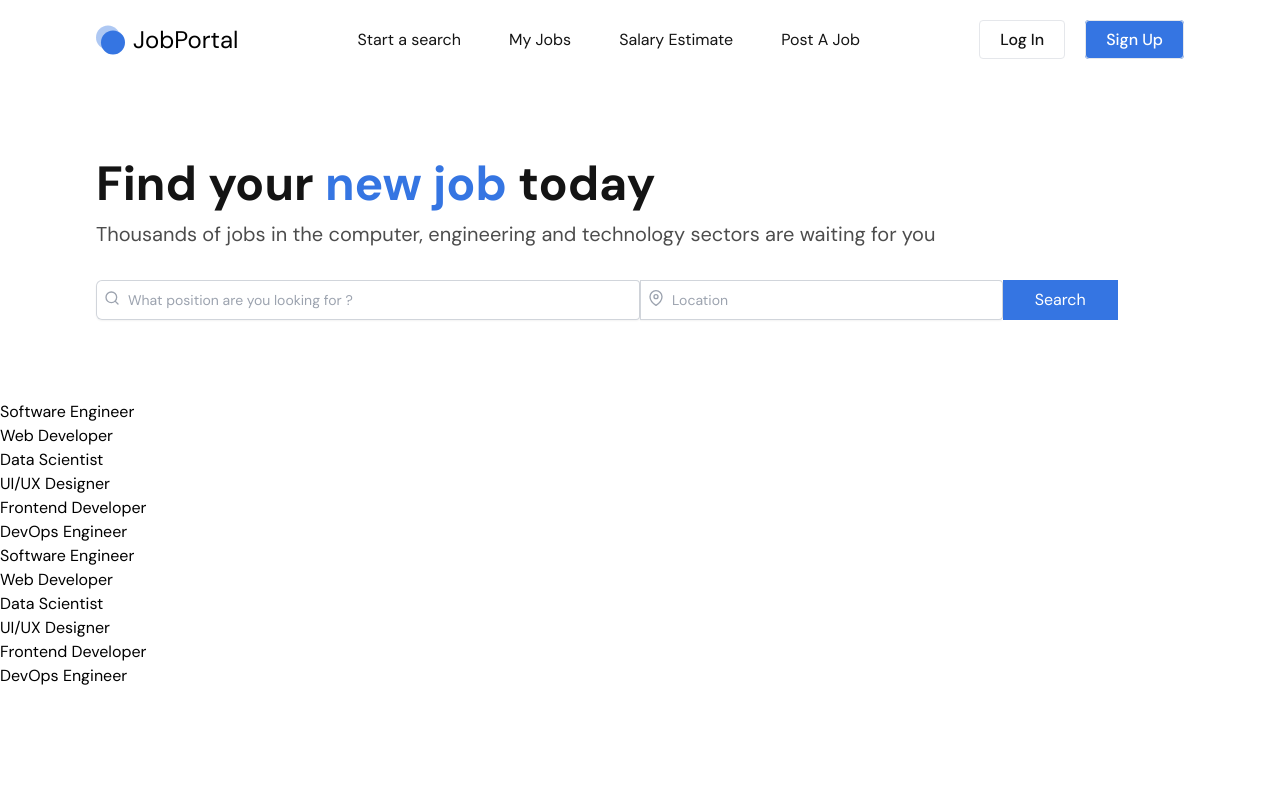
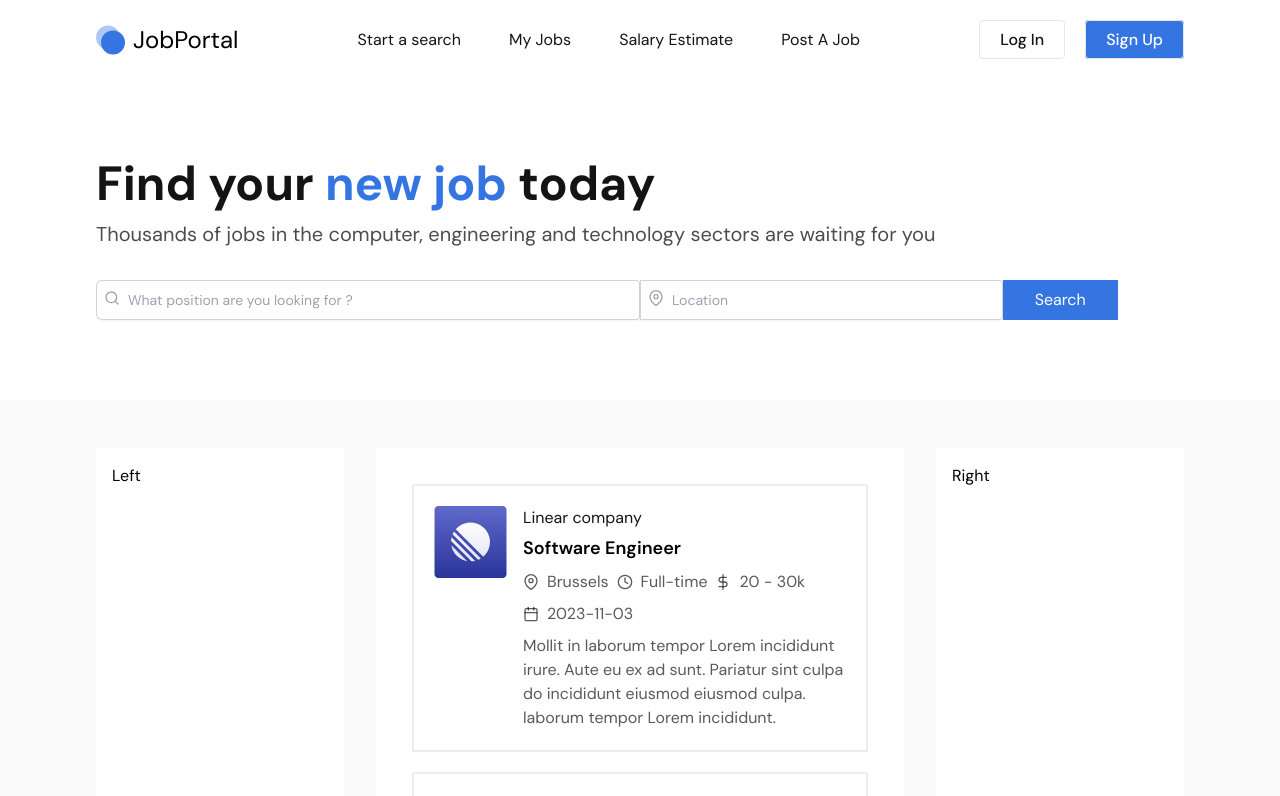
Before and after one commit to HasuHasmath/MERN-Job-Portal, a React (Vite) app: page / in a window 1280 px wide. Shown: the top 796 px of the page. Built offline with nearby package versions, Linux system fonts and the light colour scheme.

Commit message:
End of Main

```diff
--- a/src/App.css
+++ b/src/App.css
@@ -36,6 +36,8 @@ li {
   border: 2px solid #ededed;
   padding: 20px;
   cursor: pointer;
+  display: flex;
+
 }
 
 
--- a/src/Pages/Home.jsx
+++ b/src/Pages/Home.jsx
@@ -1,71 +1,88 @@
-import Banner from "../components/Banner"
-import { useEffect, useState } from "react"
+import Banner from "../components/Banner";
+import { useEffect, useState } from "react";
 import Card from "../components/Card";
 import Jobs from "./Jobs";
 
 const Home = () => {
-  const [selectedCategory , setSelectedCategory] = useState(null);
-  const [jobs,setJobs] = useState([]);
+  const [selectedCategory, setSelectedCategory] = useState(null);
+  const [jobs, setJobs] = useState([]);
 
-  useEffect(() =>{
-    fetch("jobs.json").then(res => res.json()).then(data => {
+  useEffect(() => {
+    fetch("jobs.json")
+      .then((res) => res.json())
+      .then((data) => {
         // console.log(data)
-       setJobs(data)
-    })
-  }, [])
+        setJobs(data);
+      });
+  }, []);
   // console.log(jobs)
 
   //  HANDLE INPUT CHANGE
-  const [query , setQuery] = useState("")
-  const handleInputChange = (event) =>{
-  setQuery(event.target.value)
-  }
-
+  const [query, setQuery] = useState("");
+  const handleInputChange = (event) => {
+    setQuery(event.target.value);
+  };
 
   // FILTER JOBS BY TITLE
-  const filterdItems = jobs.filter((job) => job.jobTitle.toLowerCase().indexOf(query.toLowerCase()) !== -1)
+  const filterdItems = jobs.filter(
+    (job) => job.jobTitle.toLowerCase().indexOf(query.toLowerCase()) !== -1
+  );
 
   // RADIO FILTERING
   const handleChange = (event) => {
-    setSelectedCategory(event.target.value)
-  }
+    setSelectedCategory(event.target.value);
+  };
   // BUTTON BASED FILTERING
-  const handleClick = (event)=>{
-    setSelectedCategory(event.target.value)
-  }
+  const handleClick = (event) => {
+    setSelectedCategory(event.target.value);
+  };
 
   // MAIN FUNCTION
-  const filteredData = (jobs,selected, query) => {
+  const filteredData = (jobs, selected, query) => {
     let filteredJobs = jobs;
 
     // FILTERING INPUT ITEMS
-    if (query){
-      filteredJobs = filterdItems
+    if (query) {
+      filteredJobs = filterdItems;
     }
     // CATEGORY FILTERING
-    if (selected){
-      filteredJobs = filteredJobs.filter(({jobLocation,maxPrice,experienceLevel,salaryType,employmentType,postingDate}) =>{
+    if (selected) {
+      filteredJobs = filteredJobs.filter(
+        ({
+          jobLocation,
+          maxPrice,
+          experienceLevel,
+          salaryType,
+          employmentType,
+          postingDate,
+        }) => {
           jobLocation.toLowerCase() === selected.toLowerCase() ||
             parseInt(maxPrice) <= parseInt(selected) ||
             salaryType.toLowerCase() === selected.toLowerCase() ||
-        employmentType.toLowerCase() === selected.toLowerCase()
-      })
-      console.log(filteredJobs)
+            employmentType.toLowerCase() === selected.toLowerCase();
         }
-    return filteredJobs.map((data,i) => <Card key={i} data={data}/>)
+      );
+      console.log(filteredJobs);
+    }
+    return filteredJobs.map((data, i) => <Card key={i} data={data} />);
+  };
 
-  }
-
-  const result = filteredData(jobs,selectedCategory,query)
+  const result = filteredData(jobs, selectedCategory, query);
 
   return (
     <div>
-    <Banner query={query} handleInputChange={handleInputChange}/>
-    <div>
-      <Jobs result={result}/>
+      <Banner query={query} handleInputChange={handleInputChange} />
+
+      {/* MAIN CONTENT */}
+      <div className="bg-[#FAFAFA] md:grid grid-cols-4 gap-8 lg:px-24 px-4 py-12 ">
+        <div className="bg-white p-4 rounded ">Left</div>
+        <div className="col-span-2 bg-white p-4">
+          <Jobs result={result} />
+        </div>
+        <div className="bg-white p-4 rounded ">Right</div>
       </div>
     </div>
-  )
-}
+  );
+};
 
-export default Home
+export default Home;
--- a/src/components/Card.jsx
+++ b/src/components/Card.jsx
@@ -1,10 +1,51 @@
 import React from 'react'
+import { Link } from "react-router-dom";
+import {FiCalendar, FiClock, FiDollarSign, FiMapPin, } from 'react-icons/fi'
+
 
 const Card = ({data}) => {
+const {
+  companyName,
+  companyLogo,
+  jobTitle,
+  minPrice,
+  maxPrice,
+  postingDate,
+  salaryType,
+  jobLocation,
+  employmentType,
+  description,
+} = data;
   return (
-    <div>
-      <h3>{data.jobTitle}</h3>
-    </div>
+    <section className="card">
+      <Link to={"/"} className="flex gap-4 flex-col sm:flex-row items-start ">
+        <img src={companyLogo} alt="" />
+        <div>
+          <h4 className="text-primary mb-1">{companyName}</h4>
+          <h3 className="text-lg font-semibold mb-2">{jobTitle}</h3>
+
+          <div className='text-primary/70 text-base flex flex-wrap gap-2 mb-2'>
+            <span className="flex items-center gap-2">
+              <FiMapPin />
+              {jobLocation}
+            </span>
+            <span className="flex items-center gap-2">
+              <FiClock />
+              {employmentType}
+            </span>
+            <span className="flex items-center gap-2">
+              <FiDollarSign />
+              {minPrice} - {maxPrice}k
+            </span>
+            <span className="flex items-center gap-2">
+              <FiCalendar />
+              {postingDate}
+            </span>
+          </div>
+          <p className='text-base text-primary/70 '>{description}</p>
+        </div>
+      </Link>
+    </section>
   );
 }
 
```
Lines whose indentation alone changed are shown as unchanged.
